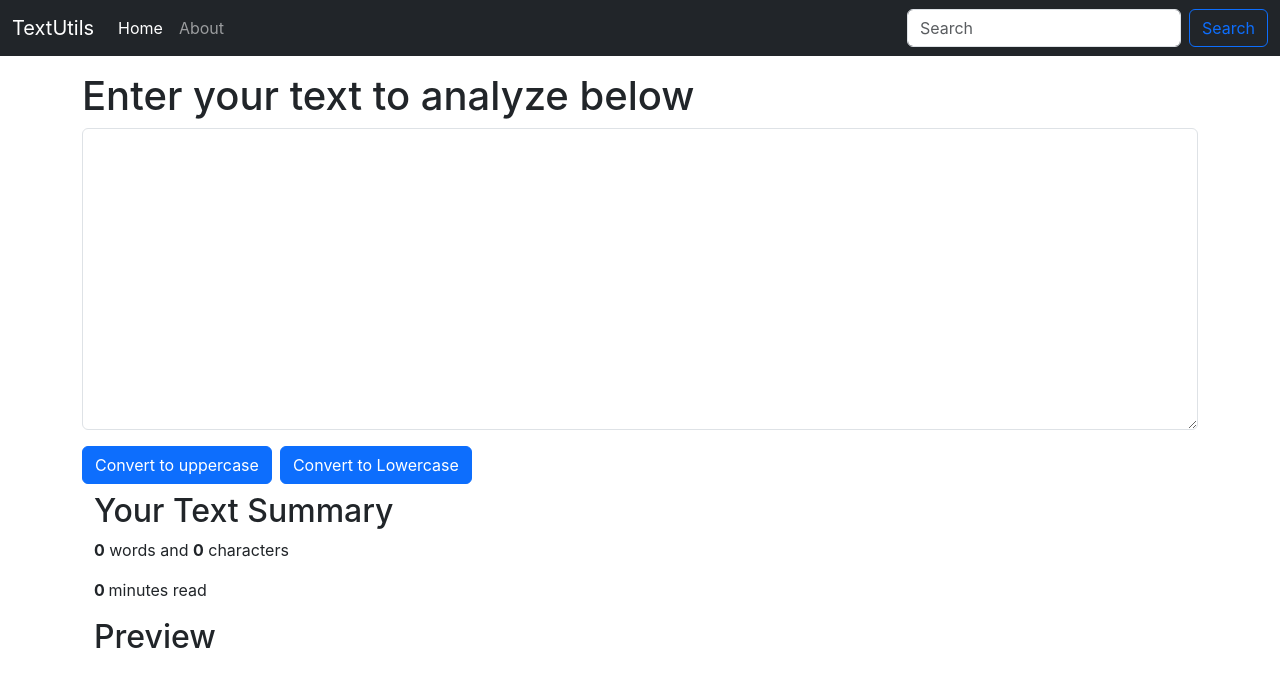
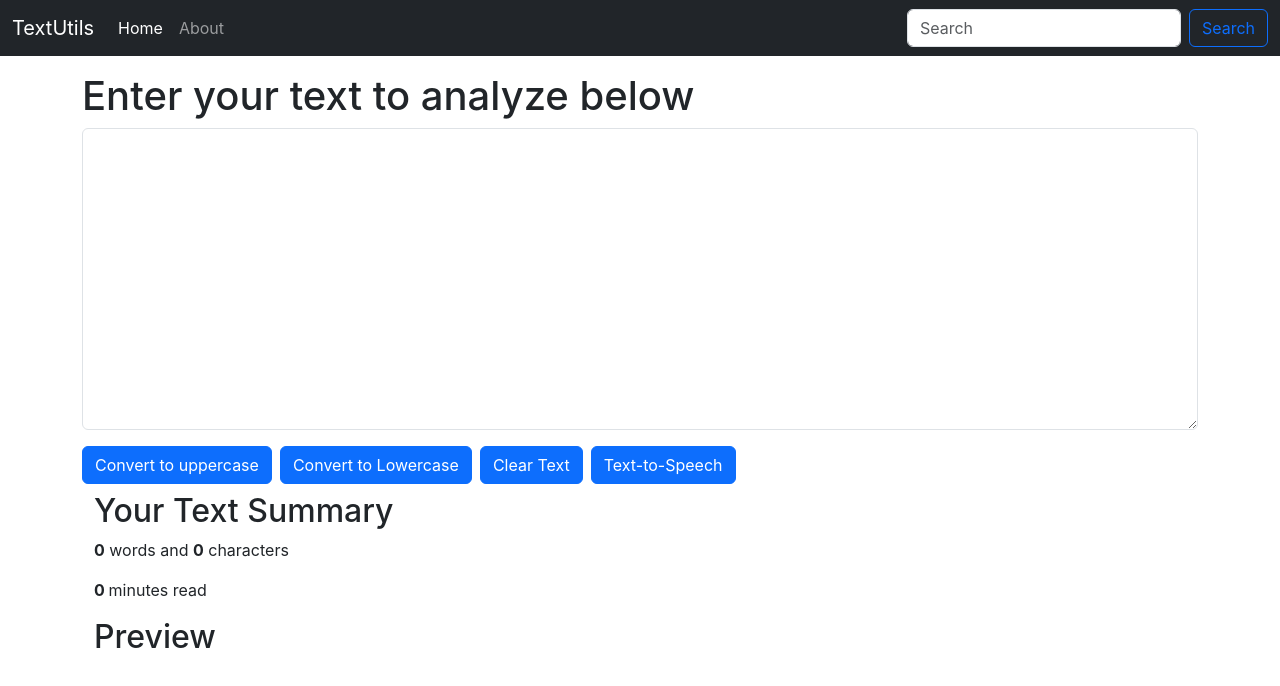
Before and after one commit to kuramage/aditya-blog, a React (Create React App) app: page / in a window 1280 px wide. Shown: the top 686 px of the page. Built offline with nearby package versions, Linux system fonts and the light colour scheme.

Commit message:
added text-to-speech button

```diff
--- a/src/components/Textform.js
+++ b/src/components/Textform.js
@@ -23,6 +23,14 @@ export default function Textform(props) {
         const newText=text.toLowerCase();
         setText(newText);
     }
+    const handleClearClick = ()=> {
+        setText("");
+    }
+    const speakText = () => {
+        const utterance = new SpeechSynthesisUtterance(text);
+        window.speechSynthesis.speak(utterance);
+    }
+
   return (
     <>
     <div>
@@ -32,6 +40,8 @@ export default function Textform(props) {
         </div>
         <button className="btn btn-primary" onClick={handelUpClick}>Convert to uppercase</button>
         <button className='btn btn-primary mx-2' onClick={handleLoClick} >Convert to Lowercase</button>
+        <button className="btn btn-primary" onClick={handleClearClick}>Clear Text</button>
+        <button className="btn btn-primary mx-2" onClick={speakText} > Text-to-Speech</button>
     </div>
     <div className="container my-2">
         <h2>Your Text Summary </h2>
```
